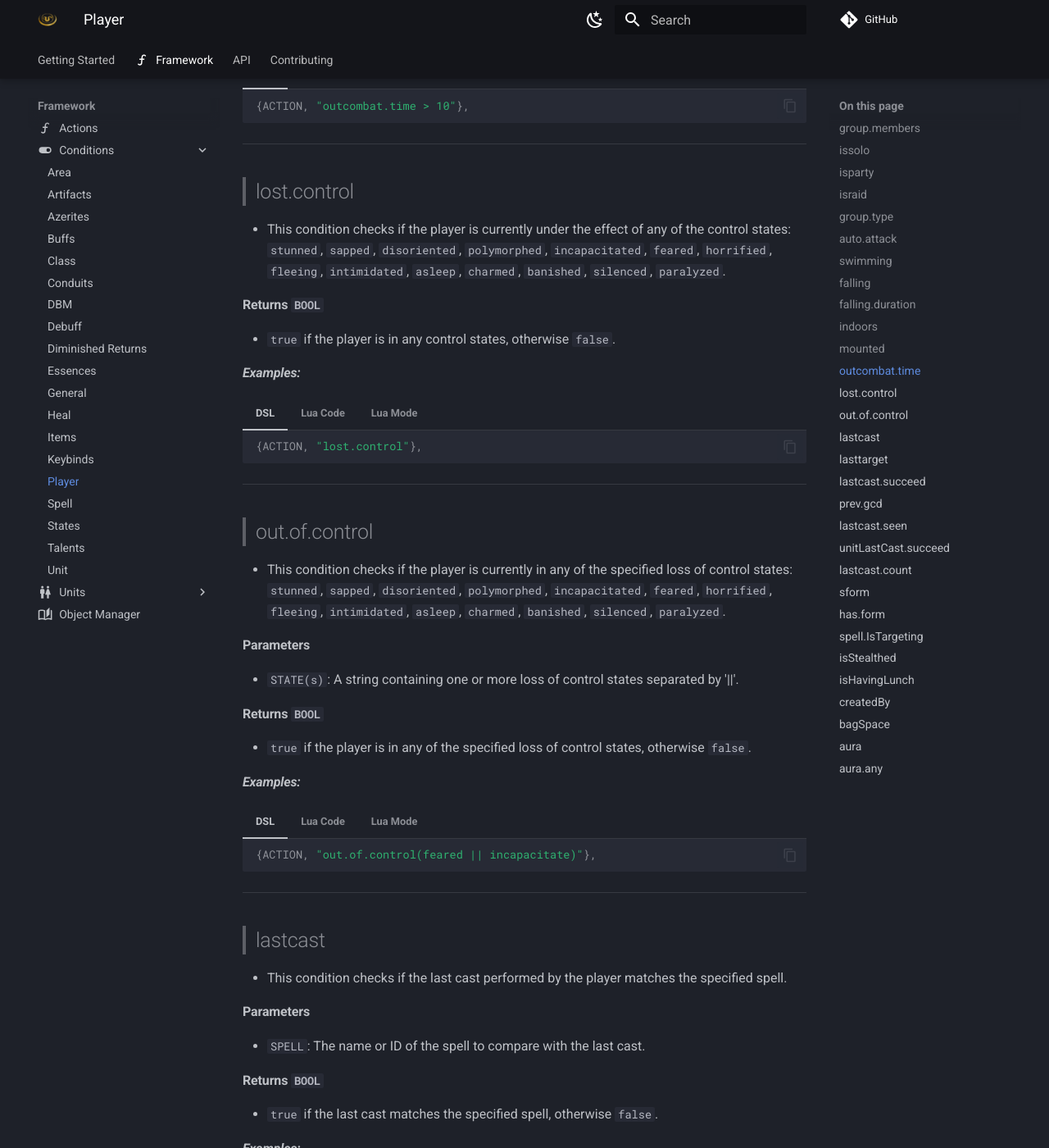
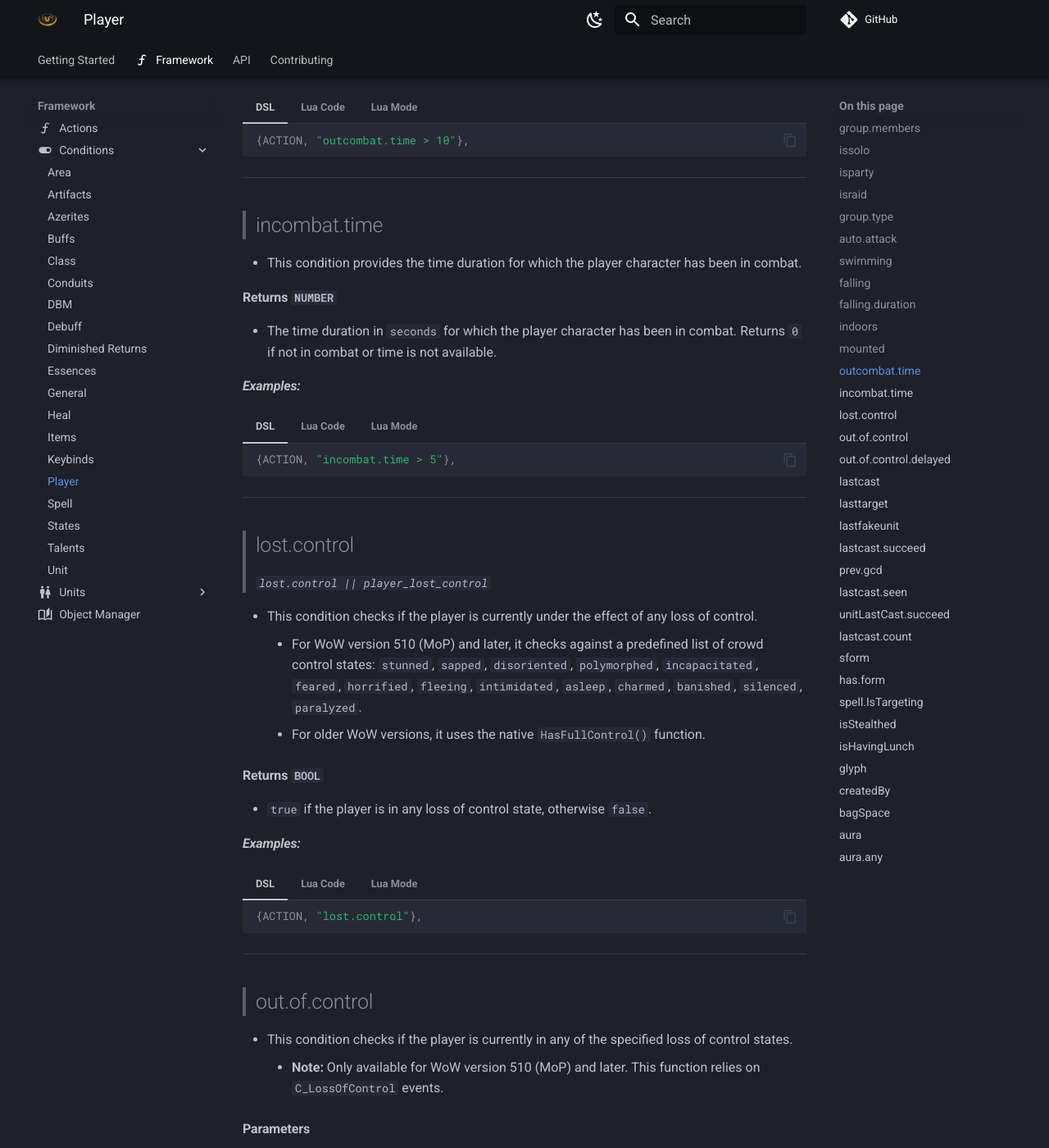
Before and after one commit to DimaSheiko/apep-docs, an MkDocs documentation site: the page built from docs/framework/conditions/player.md, in a window 1280 px wide and 1400 px high, scrolled down 4387 px. Shown: the whole window at 82% size. Built offline with MkDocs 1.6.1 and Material for MkDocs 9.7.7, drawn with Linux system fonts in a browser that asks for light colours; comment, search, counter and statistics services are not loaded; some of the changed text lies outside the part shown.

Commit message:
Enhance player condition documentation by adding new conditions such as `incombat.time`, `out.of.control.delayed`, and `lastfakeunit`. Update existing conditions for clarity, including improved descriptions and examples in DSL and Lua code formats. Ensure consistent formatting and detail across all entries for better usability.

````diff
--- a/docs/framework/conditions/player.md
+++ b/docs/framework/conditions/player.md
@@ -356,15 +358,47 @@
 
 ---
 
+> ## incombat.time
+
+-   This condition provides the time duration for which the player character has been in combat.
+
+#### Returns `NUMBER`
+
+-   The time duration in `seconds` for which the player character has been in combat. Returns `0` if not in combat or time is not available.
+
+#### _Examples:_
+
+=== "DSL"
+
+    ```lua
+    {ACTION, "incombat.time > 5"},
+    ```
+
+=== "Lua Code"
+
+    ```lua
+    _A.DSL:Get("incombat.time")() > 5
+    ```
+
+=== "Lua Mode"
+
+    ```lua
+    PLAYER:IncombatTime() > 5
+    ```
+
+---
+
 > ## lost.control
+>
+> _`lost.control || player_lost_control`_
 
--   This condition checks if the player is currently under the effect of any of the control states:
-    `stunned`, `sapped`, `disoriented`, `polymorphed`, `incapacitated`, `feared`, `horrified`,
-    `fleeing`, `intimidated`, `asleep`, `charmed`, `banished`, `silenced`, `paralyzed`.
+-   This condition checks if the player is currently under the effect of any loss of control.
+    -   For WoW version 510 (MoP) and later, it checks against a predefined list of crowd control states: `stunned`, `sapped`, `disoriented`, `polymorphed`, `incapacitated`, `feared`, `horrified`, `fleeing`, `intimidated`, `asleep`, `charmed`, `banished`, `silenced`, `paralyzed`.
+    -   For older WoW versions, it uses the native `HasFullControl()` function.
 
 #### Returns `BOOL`
 
--   `true` if the player is in any control states, otherwise `false`.
+-   `true` if the player is in any loss of control state, otherwise `false`.
 
 #### _Examples:_
 
@@ -390,13 +424,12 @@
 
 > ## out.of.control
 
--   This condition checks if the player is currently in any of the specified loss of control states:
-    `stunned`, `sapped`, `disoriented`, `polymorphed`, `incapacitated`, `feared`, `horrified`,
-    `fleeing`, `intimidated`, `asleep`, `charmed`, `banished`, `silenced`, `paralyzed`.
+-   This condition checks if the player is currently in any of the specified loss of control states.
+    -   **Note:** Only available for WoW version 510 (MoP) and later. This function relies on `C_LossOfControl` events.
 
 #### Parameters
 
--   `STATE(s)`: A string containing one or more loss of control states separated by '||'.
+-   `STATE(s)`: A string containing one or more loss of control states (e.g., `stunned`, `feared`) separated by '||'.
 
 #### Returns `BOOL`
 
@@ -407,19 +440,54 @@
 === "DSL"
 
     ```lua
-    {ACTION, "out.of.control(feared || incapacitate)"},
+    {ACTION, "out.of.control(feared || incapacitated)"},
     ```
 
 === "Lua Code"
 
     ```lua
-    _A.DSL:Get("out.of.control")(_, "feared || incapacitate")
+    _A.DSL:Get("out.of.control")(_, "feared || incapacitated")
     ```
 
 === "Lua Mode"
 
     ```lua
-    PLAYER:OutOfControl("feared || incapacitate")
+    PLAYER:OutOfControl("feared || incapacitated")
+    ```
+
+---
+
+> ## out.of.control.delayed
+
+-   This condition checks if the player was in any of the specified loss of control states after a short delay (0.7 to 1.7 seconds).
+    -   **Note:** Only available for WoW version 510 (MoP) and later. This function relies on `C_LossOfControl` events and a timer.
+
+#### Parameters
+
+-   `STATE(s)`: A string containing one or more loss of control states (e.g., `stunned`, `feared`) separated by '||'.
+
+#### Returns `BOOL`
+
+-   `true` if the player was in any of the specified loss of control states when checked after the delay, otherwise `false`.
+
+#### _Examples:_
+
+=== "DSL"
+
+    ```lua
+    {ACTION, "out.of.control.delayed(stunned || silenced)"},
+    ```
+
+=== "Lua Code"
+
+    ```lua
+    _A.DSL:Get("out.of.control.delayed")(_, "stunned || silenced")
+    ```
+
+=== "Lua Mode"
+
+    ```lua
+    PLAYER:OutOfControlDelayed("stunned || silenced")
     ```
 
 ---
@@ -492,6 +560,36 @@
 
 ---
 
+> ## lastfakeunit
+
+-   This condition returns the last fake unit that was targeted or used by the player.
+
+#### Returns `STRING`
+
+-   The identifier of the last fake unit (e.g., "arena1", "party2"). May return an empty string or nil if no fake unit was recently used.
+
+#### _Examples:_
+
+=== "DSL"
+
+    ```lua
+    {ACTION, "lastfakeunit == 'arena1'"},
+    ```
+
+=== "Lua Code"
+
+    ```lua
+    _A.DSL:Get("lastfakeunit")() == 'arena1'
+    ```
+
+=== "Lua Mode"
+
+    ```lua
+    PLAYER:Lastfakeunit() == 'arena1'
+    ```
+
+---
+
 > ## lastcast.succeed
 
 -   This condition checks if the last casted spell by the player succeeded and matches the specified spell.
@@ -530,23 +628,23 @@
 >
 > _`prev.gcd || lastcast.gcd`_
 
--   These conditions check if the provided spell at a given index matches the last spell cast by the player.
-    The index parameter allows checking previous casts within a stored spell history.
+-   These conditions check if the provided spell at a given index matches a previous spell cast by the player.
+    The index parameter allows checking previous casts within a stored spell history (1 is the most recent, 2 is the one before, etc.).
 
 #### Parameters
 
--   `SPELL_INDEX`: A combination of spell identifier or name and an index (optional) to specify a previous cast.
+-   `SPELL_INDEX`: A string containing the spell identifier or name, followed by a comma and an index (e.g., `"Regrowth, 2"`).
 
 #### Returns `BOOL`
 
--   `true` if the provided spell at the specified index matches the last spell cast by the player, otherwise `false`.
+-   `true` if the provided spell at the specified index matches a previous cast, otherwise `false`.
 
 #### _Examples:_
 
 === "DSL"
 
     ```lua
-    {ACTION, "prev(Regrowth, 2).gcd"},
+    {ACTION, "prev.gcd(Regrowth, 2)"},
     ```
 
 === "Lua Code"
@@ -709,13 +807,13 @@
 
 > ## has.form
 >
-> _`has.form || has.ShapeshiftForm`_
+> _`has.form || has.ShapeshiftForm || hasForm || hasShapeshiftForm`_
 
 -   This condition checks if the player has a specific shapeshift form active.
 
 #### Parameters
 
--   `STRING`: The name of the shapeshift form to check.
+-   `STRING`: The name of the shapeshift form to check (e.g., "Cat Form", "Bear Form", "Ghost Wolf"). Use "Humanoid Form" to check for no active shapeshift.
 
 #### Returns `BOOL`
 
@@ -726,7 +824,7 @@
 === "DSL"
 
     ```lua
-    {ACTION, "has(Swift Flight Form).form"},
+    {ACTION, "has.form(Swift Flight Form)"},
     ```
 
 === "Lua Code"
@@ -829,6 +927,40 @@
 
     ```lua
     PLAYER:IsHavingLunch()
+    ```
+
+---
+
+> ## glyph
+
+-   This condition checks if the player has a specific glyph active.
+
+#### Parameters
+
+-   `SPELL`: The spell ID or name of the glyph to check.
+
+#### Returns `BOOL`
+
+-   `true` if the player has the specified glyph, otherwise `false`.
+
+#### _Examples:_
+
+=== "DSL"
+
+    ```lua
+    {ACTION, "glyph(Shadow Word: Death)"},
+    ```
+
+=== "Lua Code"
+
+    ```lua
+    _A.DSL:Get("glyph")(_, "Shadow Word: Death")
+    ```
+
+=== "Lua Mode"
+
+    ```lua
+    PLAYER:Glyph("Shadow Word: Death")
     ```
 
 ---
@@ -860,11 +992,15 @@
     _A.DSL:Get("createdBy")("player", "Mocking Banner")
     ```
 
+=== "Lua Mode"
+
+    ```lua
+    PLAYER:CreatedBy("player", "Mocking Banner")
+    ```
+
 ---
 
 > ## bagSpace
-
-<!-- _A.DSL:Register('bagSpace', function() -- returns number -->
 
 -   This condition checks the available space in the player's bags.
 
````
Also changed, not shown: other parts of docs/framework/conditions/player.md (+10 -11 lines).
